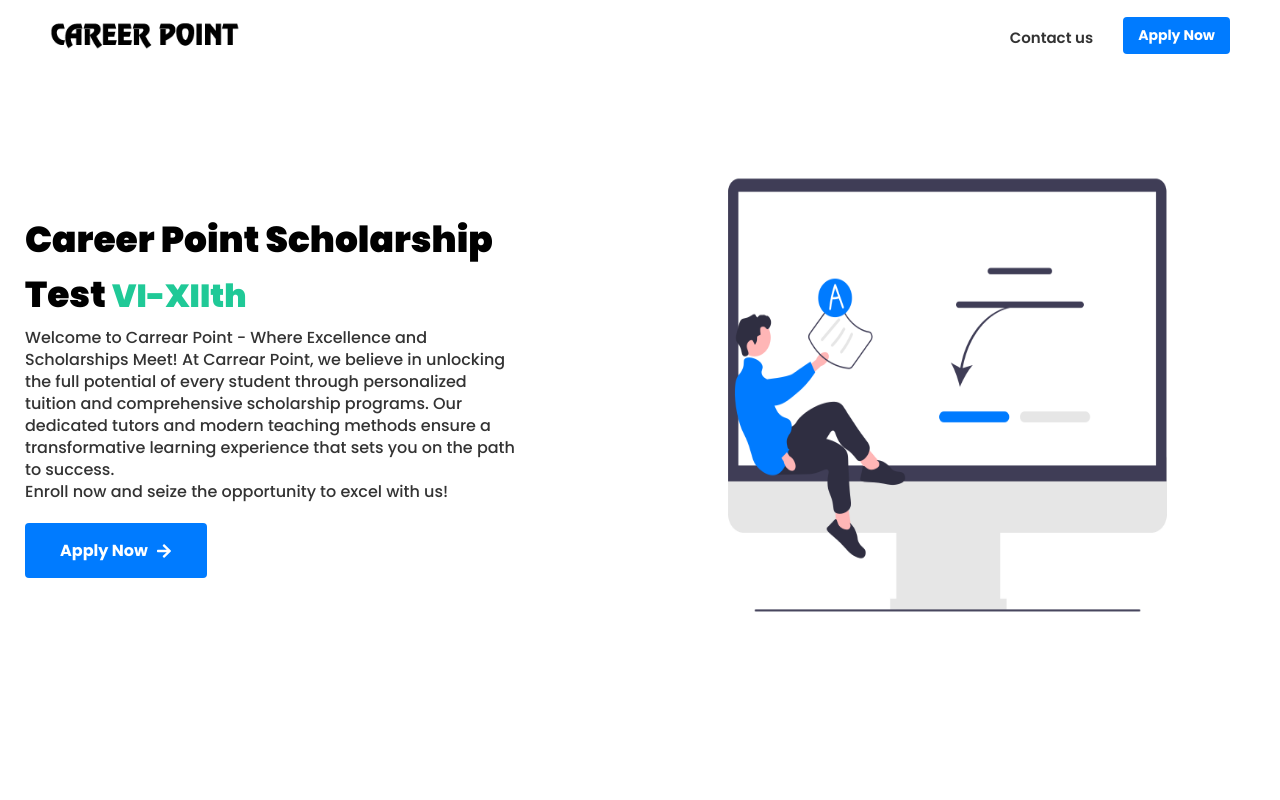
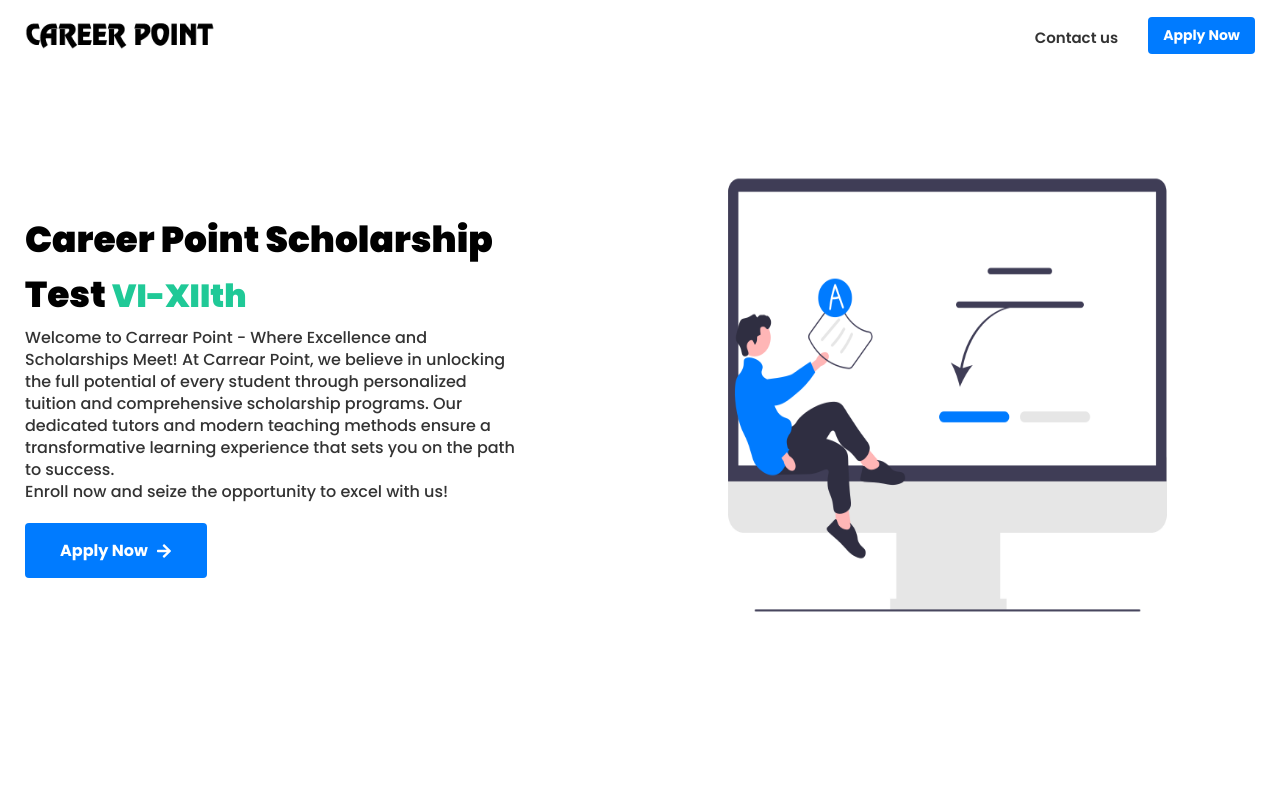
Before and after one commit to CoderAyushX/cpscholarship, a Next.js app: page / in a window 1280 px wide. Shown: the top 800 px of the page. Built offline with nearby package versions, Linux system fonts and the light colour scheme.

Commit message:
responsive

```diff
--- a/package.json
+++ b/package.json
@@ -9,6 +9,7 @@
     "lint": "next lint"
   },
   "dependencies": {
+    "@next/font": "^13.4.12",
     "eslint": "8.46.0",
     "eslint-config-next": "13.4.12",
     "next": "13.4.12",
--- a/src/app/globals.css
+++ b/src/app/globals.css
@@ -35,7 +35,9 @@
   /* Warning Color */
   --warning-color: #ffc107;
 }
-
+html{
+  font-family: var(--font-poppins);
+}
 body {
   background: var(--background-color);
 }
--- a/src/app/layout.js
+++ b/src/app/layout.js
@@ -3,7 +3,8 @@ import { Poppins } from 'next/font/google'
 
 const poppins = Poppins({
   weight: ["400", "500", "600", "700", "800", "900"],
-  subsets: ['latin']
+  subsets: ['latin'],
+  display: 'swap'
 });
 export const metadata = {
   title: 'Create Next App',
@@ -12,8 +13,8 @@ export const metadata = {
 
 export default function RootLayout({ children }) {
   return (
-    <html lang="en">
-      <body className={poppins.className}>{children}</body>
+    <html lang="en" className={poppins.className}>
+      <body>{children}</body>
     </html>
   )
 }
--- a/src/app/style/header.module.css
+++ b/src/app/style/header.module.css
@@ -3,7 +3,7 @@
   display: flex;
   justify-content: space-between;
   align-items: center;
-  max-width: 1200px;
+  max-width: 1250px;
   margin: auto;
   padding: 0 10px;
   height: 70px;
```
Also changed, not shown: 1 other file (tests, documents, lock files or other folders).
